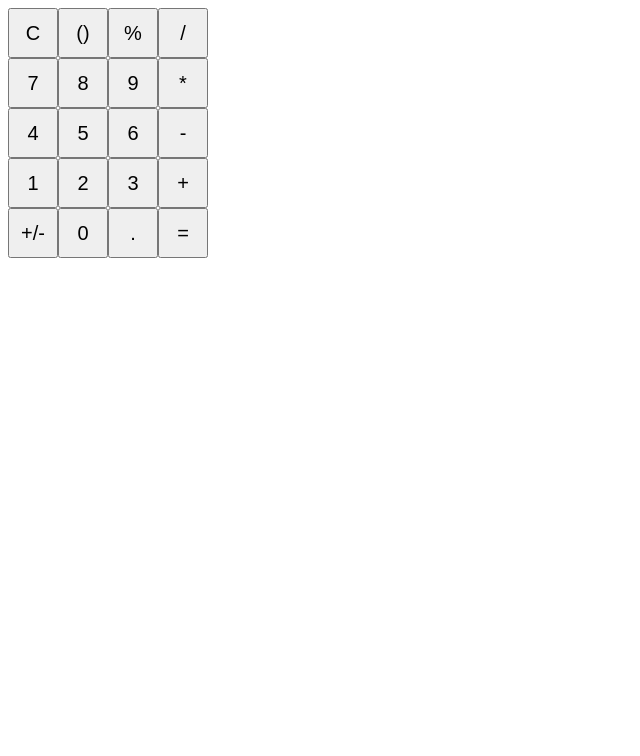
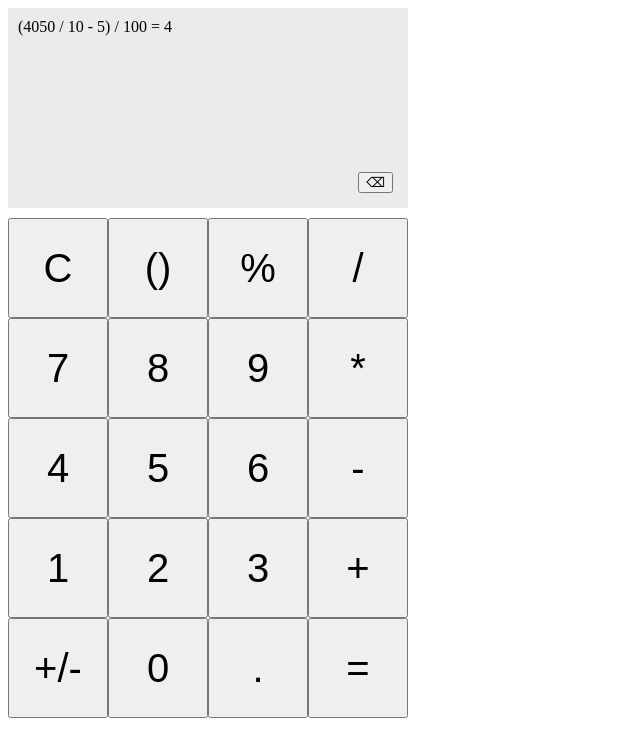
Before and after one commit to OctaVianu8/odin-calculator, a plain HTML site: page index.html in a window 1280 px wide. Shown: the whole page, without its empty margins (0-640 px from the left). Drawn offline with Linux system fonts and the light colour scheme.

Commit message:
add buttonClick function and working backspace, clear and write fns

```diff
--- a/functions.js
+++ b/functions.js
@@ -22,3 +22,54 @@ function operate(operator, a, b)
             (operator == '/') ? divide(a,b) :
             'invalid operator';
 }
+
+function generateButtons()
+{
+    buttonStrings.forEach(string => {
+        let currButton = document.createElement('button');
+        currButton.textContent = string;
+        currButton.className = 'calculator-button';
+        currButton.id = string;
+        currButton.addEventListener('click', () => buttonClick(string))
+        document.querySelector('.buttons-container').appendChild(currButton);
+    })
+}
+
+function buttonClick(id)
+{
+    console.log(id);
+    if(id == 'C') clearDisplay();
+    else if(id == '()') addBrackets();
+    else if(id == '=') evaluate();
+    else if(id == '+/-') changeSign();
+    else addToDisplay(id);
+}
+
+function clearDisplay(){
+    displayValue = '';
+    display.textContent = displayValue;
+}
+
+function addBrackets()
+{
+    console.log('not implemented yet');
+}
+function evaluate()
+{
+    console.log('not implemented yet');
+}
+function changeSign()
+{
+    console.log('not implemented yet');
+}
+function addToDisplay(id)
+{
+    displayValue+=id;
+    display.textContent = displayValue;
+}
+function backspace()
+{
+    displayValue = displayValue.slice(0,-1);
+    display.textContent = displayValue;
+    if(displayValue.charAt(displayValue.length - 1) == ' ') backspace();
+}
--- a/index.html
+++ b/index.html
@@ -13,7 +13,14 @@
 
 <body>
     <div class="calculator">
-        <div class="screen"></div>
+        <div class="display-container">
+            <div class="display">
+                (4050 / 10 - 5) / 100 = 4
+            </div>
+            <div class="misc-buttons">
+                <button id="delete">⌫</button>
+            </div>
+        </div>
         <div class="buttons-container">
 
         </div>
--- a/script.js
+++ b/script.js
@@ -1,5 +1,6 @@
-console.log("Hello world!")
-
+let displayValue = '(4050 / 10 - 5) / 100 = 4';
+let display = document.querySelector('.display');
+let backspaceButton = document.querySelector('#delete')
 let buttonStrings = [
     'C','()','%','/',
     '7','8','9','*',
@@ -9,13 +10,5 @@ let buttonStrings = [
 ]
 
 generateButtons()
-
-function generateButtons()
-{
-    buttonStrings.forEach(string => {
-        let currButton = document.createElement('button');
-        currButton.textContent = string;
-        currButton.className = 'calculator-button';
-        document.querySelector('.buttons-container').appendChild(currButton);
-    })
-}
+display.textContent = displayValue;
+backspaceButton.addEventListener('click', backspace)
--- a/style.css
+++ b/style.css
@@ -1,11 +1,33 @@
+*,*::after,*::before{
+    box-sizing: border-box;
+}
+
 .buttons-container {
     display: flex;
     flex-wrap: wrap;
-    width: 200px;
+    width: 400px;
 }
 
 .calculator-button {
-    width: 50px;
-    height: 50px;
-    font-size: 20px;
+    width: 100px;
+    height: 100px;
+    font-size: 40px;
 }
+
+.display-container {
+    display: flex;
+    flex-direction: column;
+    justify-content: space-between;
+
+    height: 200px;
+    width: 400px;
+    background-color: rgb(235, 235, 235);
+    margin-bottom: 10px;
+    padding: 10px;
+}
+
+.misc-buttons {
+    display: flex;
+    justify-content: end;
+    padding: 5px;
+}
```
